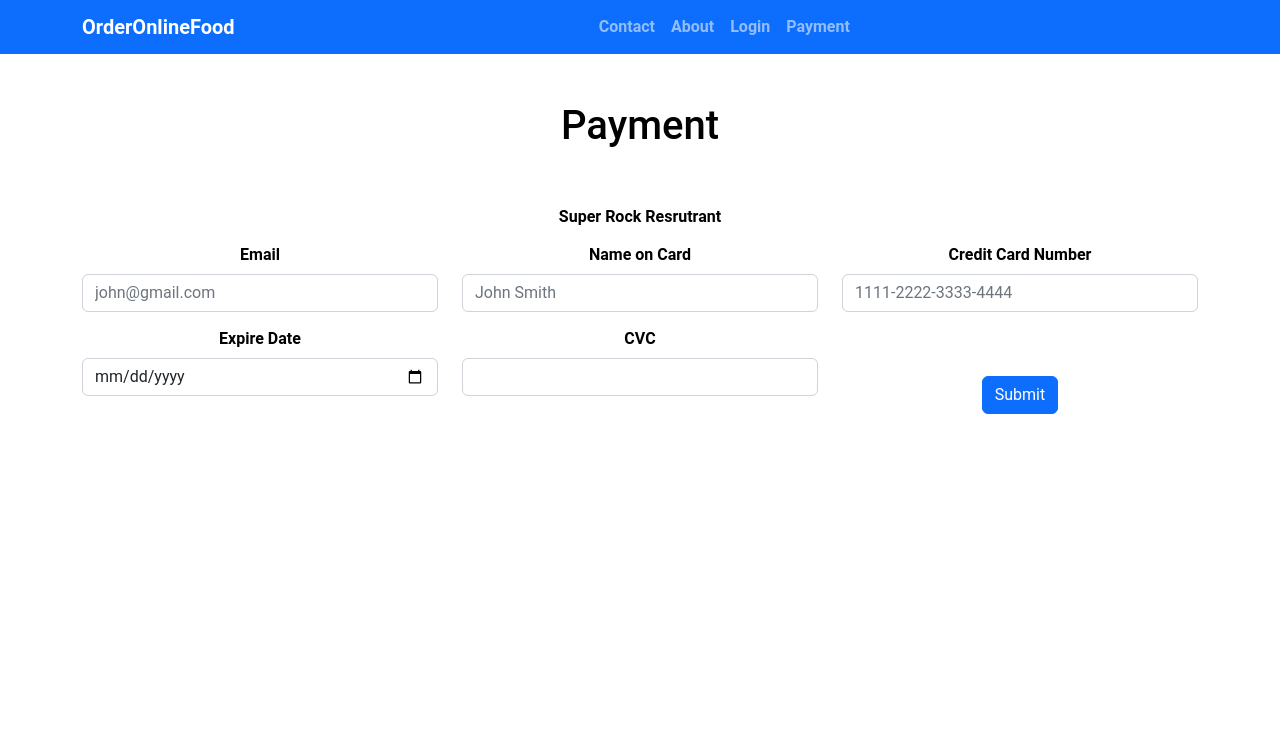
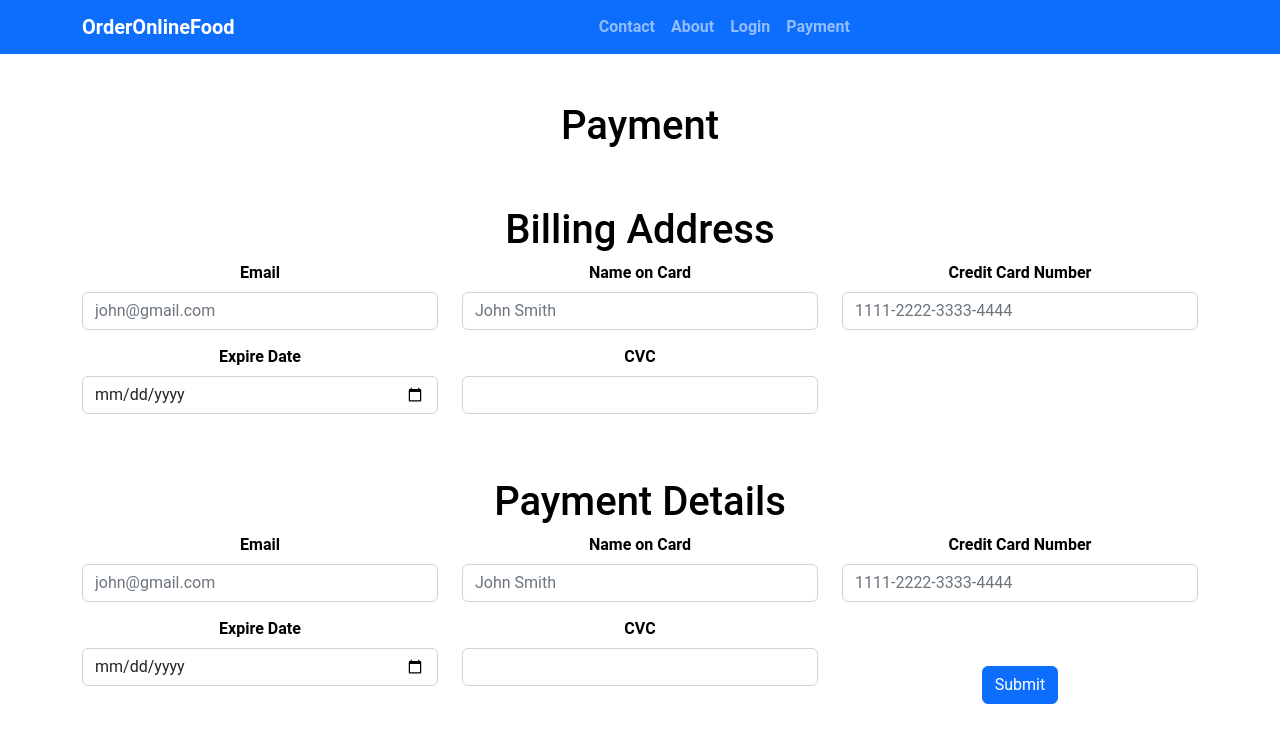
Before and after one commit to cheatchansovoth/SuperRock, a React (Create React App) app in the folder Super_Rock/frontend/: page /payment in a window 1280 px wide. Shown: the top 742 px of the page. Built offline with nearby package versions, Linux system fonts and the light colour scheme; the HTML template or start-up script is replaced by a standard one.

Commit message:
Update Payment.js

```diff
--- a/Super_Rock/frontend/src/Pages/Payment.js
+++ b/Super_Rock/frontend/src/Pages/Payment.js
@@ -24,13 +24,90 @@ const Payment=()=>
             }
         return (
         <div>
-            <Container>
+          <Container>
                 <Row className='mt-5'>
                     <Col><h1>Payment</h1></Col>
                 </Row>
                 <Row>
                 <Col className='mt-5'>
-                        <p>Super Rock Resrutrant</p>
+                        <h1>Billing Address</h1>
+
+                    </Col>
+                </Row>
+            </Container>
+            <Container>
+                <Row>
+                    <Col lg={4}>
+                    <Form.Group className="mb-3" controlId="formBasicEmail">
+                        <Form.Label>Email</Form.Label>
+                        <Form.Control type="email" placeholder='john@gmail.com'
+                            onChange={(event)=>
+                                {
+                                  setEmail(event.target.value);
+                                }}
+                        />
+                        <Form.Text className="text-muted">
+                        </Form.Text>
+                    </Form.Group>
+                    </Col>
+                    <Col lg={4}>
+                    <Form.Group className="mb-3" controlId="formBasicEmail">
+                        <Form.Label>Name on Card</Form.Label>
+                        <Form.Control type="text" placeholder='John Smith'
+                            onChange={(event)=>
+                                {
+                                  setCreditHolderName(event.target.value);
+                                }}
+                        />
+                        <Form.Text className="text-muted">
+                        </Form.Text>
+                    </Form.Group>
+                    </Col>
+                    <Col lg={4}>
+                    <Form.Group className="mb-3" controlId="formBasicEmail">
+                        <Form.Label>Credit Card Number</Form.Label>
+                        <Form.Control type="password" maxLength="12" placeholder='1111-2222-3333-4444'
+                            onChange={(event)=>
+                                {
+                                  setCreditCardNumber(event.target.value);
+                                }}
+                        />
+                        <Form.Text className="text-muted">
+                        </Form.Text>
+                    </Form.Group>
+                    </Col>
+                    <Col lg={4}>
+                    <Form.Group className="mb-3" controlId="formBasicEmail">
+                        <Form.Label>Expire Date</Form.Label>
+                        <Form.Control type="date"
+                            onChange={(event)=>
+                                {
+                                  setExpiredDate(event.target.value);
+                                }}
+                        />
+                        <Form.Text className="text-muted">
+                        </Form.Text>
+                    </Form.Group>
+                    </Col>
+                    <Col lg={4}>
+                    <Form.Group className="mb-3" controlId="formBasicEmail">
+                        <Form.Label>CVC</Form.Label>
+                        <Form.Control type="password" maxLength="3"
+                            onChange={(event)=>
+                                {
+                                  setCvc(event.target.value);
+                                }}
+                        />
+                        <Form.Text className="text-muted">
+                        </Form.Text>
+                    </Form.Group>
+                    </Col>
+                </Row>
+            </Container>
+            <Container>
+                <Row>
+                <Col className='mt-5'>
+                        <h1>Payment Details</h1>
 
                     </Col>
                 </Row>
```
